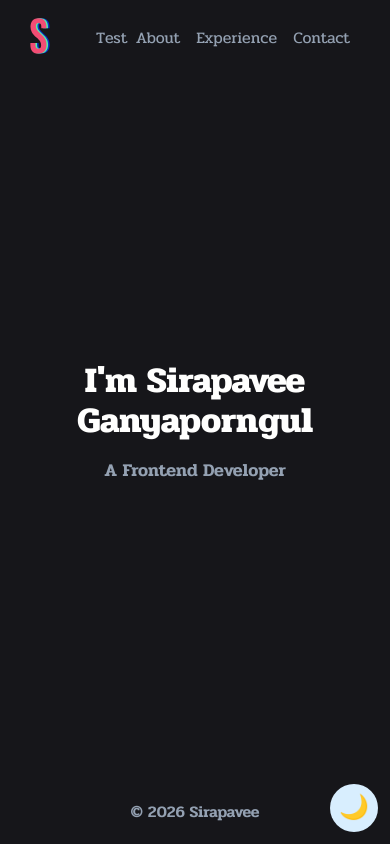
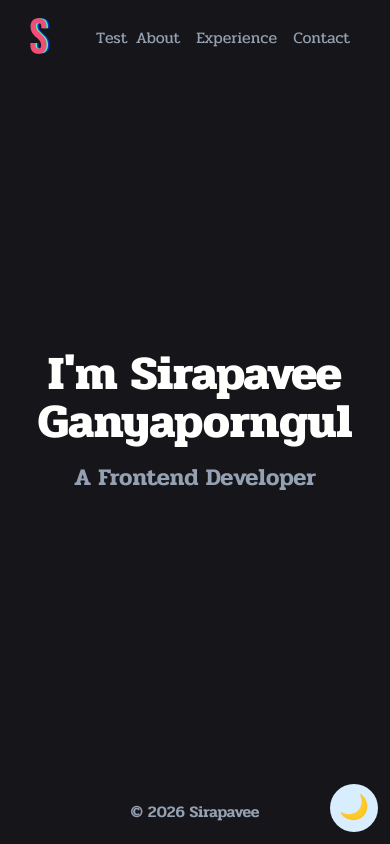
Before and after one commit to Sirapavee/sirapavee, a Next.js app: page / in a window 390 px wide. Built offline with nearby package versions, Linux system fonts and the light colour scheme.

Commit message:
refactor: increase font size

```diff
--- a/src/components/LandingPage/index.tsx
+++ b/src/components/LandingPage/index.tsx
@@ -48,13 +48,13 @@ export const LandingPage = () => {
     <div className='relative flex size-full flex-col items-center justify-center gap-4'>
       <animated.h1
         style={headerSpring}
-        className='text-light-gray-300 typo-headline-1 dark:text-dark-gray-100 text-center text-4xl font-bold md:text-6xl'
+        className='text-light-gray-300 typo-headline-1 dark:text-dark-gray-100 text-center text-5xl font-bold md:text-6xl'
       >
         I&apos;m Sirapavee Ganyaporngul
       </animated.h1>
       <animated.span
         style={subHeaderSpring}
-        className='text-light-gray-200 typo-headline-2 dark:text-dark-gray-200 text-lg font-semibold md:text-2xl'
+        className='text-light-gray-200 typo-headline-2 dark:text-dark-gray-200 text-2xl font-semibold'
       >
         A Frontend Developer
       </animated.span>
```
